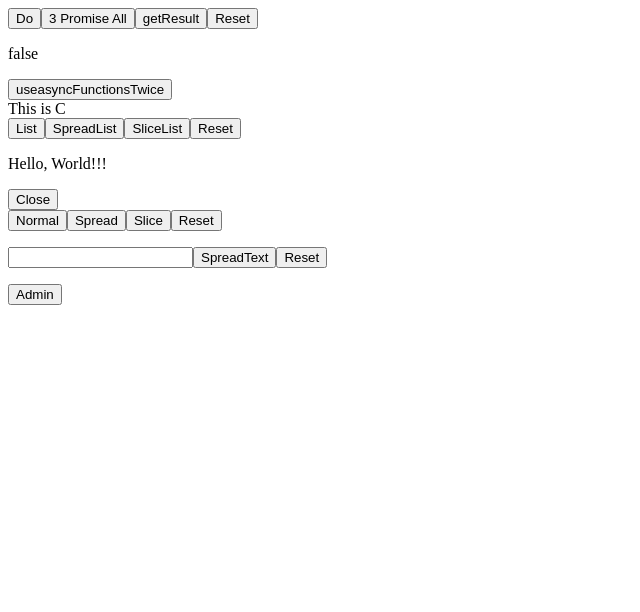
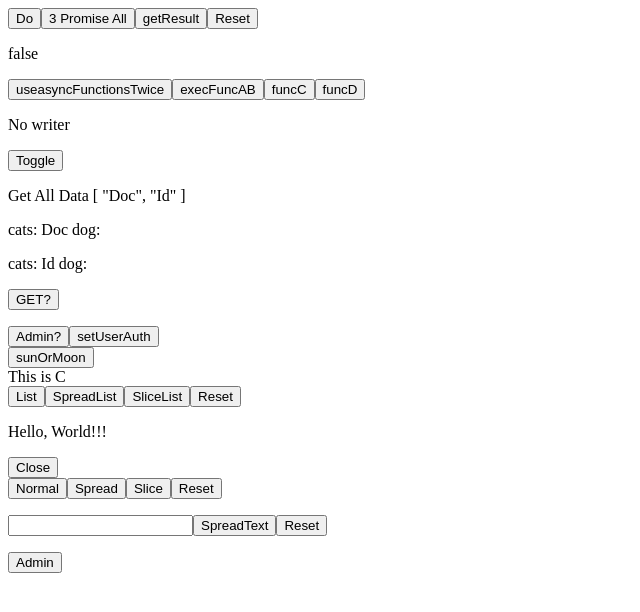
Before and after one commit to koyamal/pra_vue3, a Vue app in the folder vuePractive/: page / in a window 1280 px wide. Shown: the top 612 px of the page, without its empty margins (0-640 px from the left). Built offline with nearby package versions, Linux system fonts and the light colour scheme.

Commit message:
Use new date()

```diff
--- a/vuePractive/src/App.vue
+++ b/vuePractive/src/App.vue
@@ -225,7 +225,7 @@ export default {
 
 <template>
   <G />
-  <!-- <F /> -->
+  <F />
   <!-- <E /> -->
   <C />
   <!-- <A /> -->
--- a/vuePractive/src/components/atom/F.vue
+++ b/vuePractive/src/components/atom/F.vue
@@ -42,7 +42,7 @@
         }
       },
       sunOrmoon(){
-
+        console.log(new Date());
       },
       setUserAuth() {
         const numRand = Math.random();
@@ -119,4 +119,7 @@
     <button @click="setIsAdmin">Admin?</button>
     <button @click="setUserAuth">setUserAuth</button>
   </div>
+  <div>
+    <button @click="sunOrmoon">sunOrMoon</button>
+  </div>
 </template>
```
